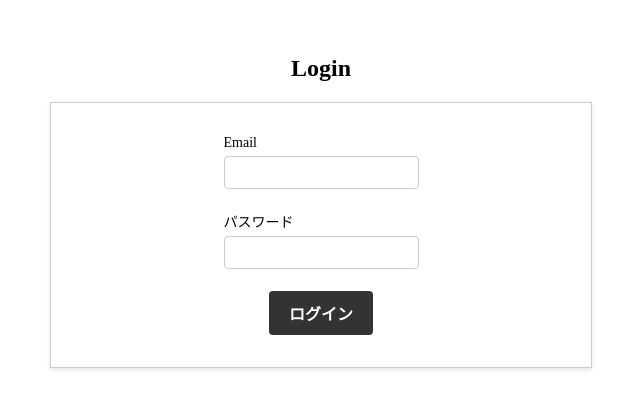
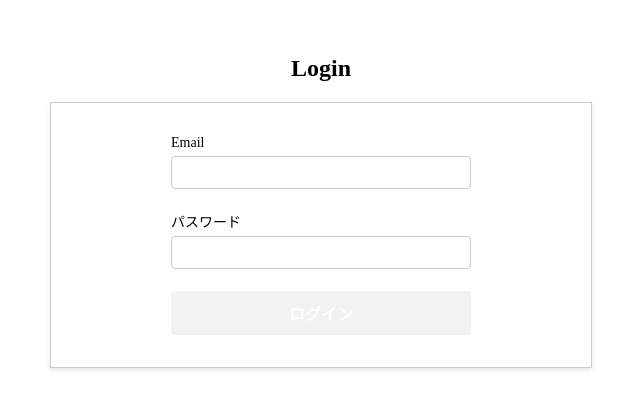
Before and after one commit to kazuya-u/NANOX-REACT, a React (Vite) app: page /login in a window 1280 px wide. Shown: the part 205-614 px from the top of the page, without its empty margins (319-959 px from the left). Built offline with nearby package versions, Linux system fonts and the light colour scheme.

Commit message:
Implements login form by "React Hook Form".

```diff
--- /dev/null
+++ b/src/components/LoginForm.tsx
@@ -0,0 +1,123 @@
+import { useForm } from "react-hook-form";
+import styled from "styled-components";
+
+type ButtonDisabledProps = {
+  disabled?: boolean
+}
+
+const Form = styled.form`
+  display: flex;
+  flex-direction: column;
+  align-items: center;
+  width: 500px;
+  border: 1px solid #ccc;
+  padding: 20px 20px 32px;
+  background-color: #fff;
+  box-shadow: 0px 2px 4px rgba(0, 0, 0, 0.1);
+`;
+
+const InputWrapper = styled.div`
+  margin-top: 12px;
+  display: flex;
+  flex-direction: column;
+  width: 60%;
+`;
+
+const InputLabel = styled.label`
+  font-size: 14px;
+  margin-bottom: 5px;
+  /* width: 100px; */
+`;
+
+const InputField = styled.input`
+  padding: 8px;
+  border: 1px solid #ccc;
+  border-radius: 4px;
+  margin-bottom: 10px;
+`;
+
+const SubmitButton = styled.button<ButtonDisabledProps>`
+  padding: 10px 20px;
+  font-size: 16px;
+  font-weight: bold;
+  color: #fff;
+  border: none;
+  border-radius: 4px;
+  cursor: pointer;
+  background-color: ${({ disabled }) => disabled ? '#f2f2f2' : '#333'};
+`;
+
+const ErrorMessage = styled.div`
+  color: red;
+  font-size: 12px;
+`;
+
+const LoginForm: React.FC = () => {
+  const {
+    register,
+    handleSubmit,
+    formState: { errors, isDirty, isValid }
+  } = useForm({
+    mode: 'onChange',
+    criteriaMode: 'all',
+  });
+  const onSubmit = (data) => {
+    console.log(data);
+
+  };
+  return (
+    <>
+      <Form onSubmit={handleSubmit(onSubmit)}>
+        <InputWrapper>
+          <InputLabel htmlFor="email">Email</InputLabel>
+          <InputField
+            id="email"
+            {...register('email', {
+              required: {
+                value: true,
+                message: '入力必須',
+              }
+            })
+            }
+          />
+          {errors.email?.message && <ErrorMessage>入力が必須の項目です。</ErrorMessage>}
+        </InputWrapper>
+        <InputWrapper>
+          <InputLabel htmlFor="password">パスワード</InputLabel>
+          <InputField
+            id="password"
+            {...register('password', {
+              required: {
+                value: true,
+                message: '入力が必須',
+              },
+              pattern: {
+                value: /^[A-Za-z]+$/,
+                message: 'アルファベットのみ入力してください。',
+              },
+              minLength: {
+                value: 8,
+                message: '8文字以上入力してください。',
+              },
+            })}
+            type="password"
+          />
+          {errors.password?.type === 'required' && <ErrorMessage>入力が必須の項目です。</ErrorMessage>}
+          {errors.password?.type === "pattern" && <ErrorMessage>アルファベットのみ</ErrorMessage>}
+
+          {
+            errors.password?.type === 'minLength' && (
+              <ErrorMessage>8文字以上入力してください。</ErrorMessage>
+            )
+          }
+        </InputWrapper>
+        <InputWrapper>
+          <SubmitButton type="submit" disabled={!isDirty || !isValid}>ログイン</SubmitButton>
+        </InputWrapper>
+      </Form>
+
+    </>
+  )
+}
+
+export default LoginForm;
--- a/src/routes/Login.tsx
+++ b/src/routes/Login.tsx
@@ -1,36 +1,12 @@
-import { useForm } from "react-hook-form";
+import LoginForm from "src/components/LoginForm";
 import styled from "styled-components";
 
 const Login: React.FC = () => {
-  const { register, handleSubmit } = useForm();
-  const onSubmit = (data) => {
-    console.log(data);
-  };
-
   return (
     <>
       <Container>
         <Title>Login</Title>
-        <Form onSubmit={handleSubmit(onSubmit)}>
-          <InputWrapper>
-            <InputLabel htmlFor="email">Email</InputLabel>
-            <InputField
-              id="email"
-              {...register('email')}
-            />
-          </InputWrapper>
-          <InputWrapper>
-            <InputLabel htmlFor="password">パスワード</InputLabel>
-            <InputField
-              id="password"
-              {...register('password')}
-              type="password"
-            />
-          </InputWrapper>
-          <InputWrapper>
-            <SubmitButton type="submit">ログイン</SubmitButton>
-          </InputWrapper>
-        </Form>
+        <LoginForm />
       </Container>
     </>
   );
@@ -50,46 +26,4 @@ const Title = styled.h1`
   margin-bottom: 20px;
 `;
 
-const Form = styled.form`
-  display: flex;
-  flex-direction: column;
-  align-items: center;
-  width: 500px;
-  border: 1px solid #ccc;
-  padding: 20px 20px 32px;
-  background-color: #fff;
-  box-shadow: 0px 2px 4px rgba(0, 0, 0, 0.1);
-`;
-
-const InputWrapper = styled.div`
-  margin-top: 12px;
-  display: flex;
-  flex-direction: column;
-`;
-
-const InputLabel = styled.label`
-  font-size: 14px;
-  margin-bottom: 5px;
-  /* width: 100px; */
-`;
-
-const InputField = styled.input`
-  padding: 8px;
-  border: 1px solid #ccc;
-  border-radius: 4px;
-  margin-bottom: 10px;
-  /* width: 100%; */
-`;
-
-const SubmitButton = styled.button`
-  padding: 10px 20px;
-  font-size: 16px;
-  font-weight: bold;
-  color: #fff;
-  background-color: #333;
-  border: none;
-  border-radius: 4px;
-  cursor: pointer;
-`;
-
 export default Login;
```
